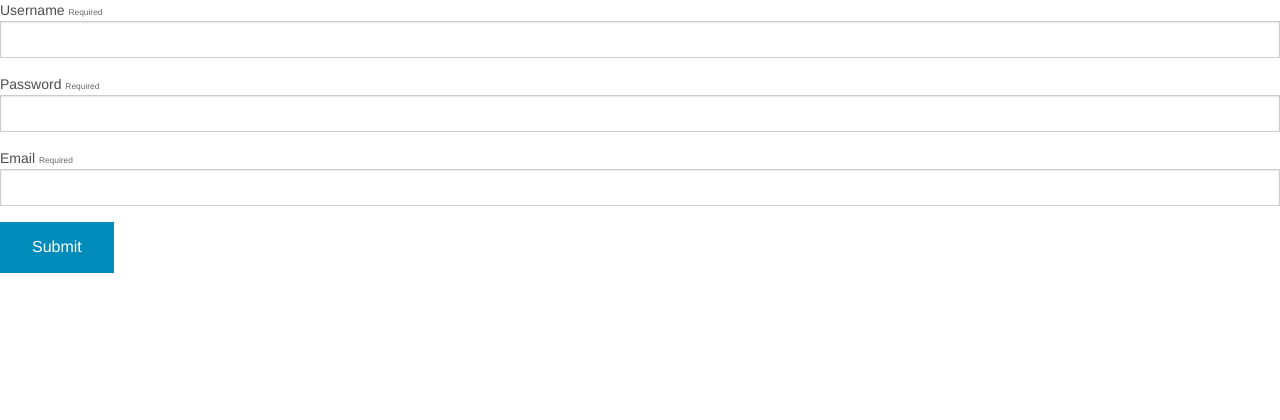
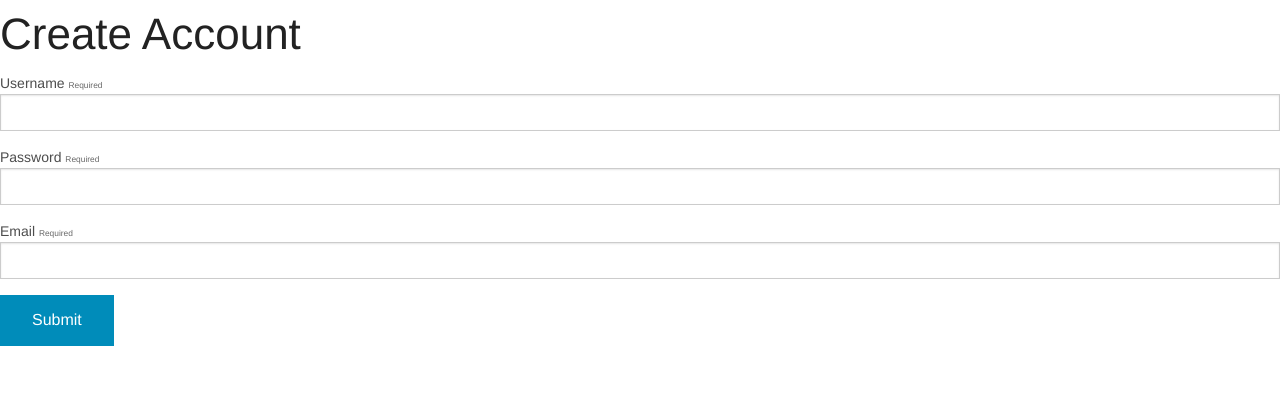
Before and after one commit to pmagent2013/2014MaristHackathon, a PHP site: page /create.php in a window 1280 px wide. Shown: the top 420 px of the page. Before the commit the page ends 273 px from the top, so only its background shows below. Run offline with PHP 8.4, Linux system fonts and the light colour scheme; some libraries are stand-ins or nearby versions.

Commit message:
Starting to make it look less shit

```diff
--- a/create.php
+++ b/create.php
@@ -4,7 +4,7 @@
   <head>
     <meta charset="utf-8" />
     <meta name="viewport" content="width=device-width, initial-scale=1.0" />
-    <title>MaristNotes</title>
+    <title>Create Account</title>
     <link rel="stylesheet" href="css/foundation.css" />
     <script src="js/vendor/modernizr.js"></script>
      <link rel="stylesheet" href="http://code.jquery.com/ui/1.10.1/themes/base/jquery-ui.css">
@@ -14,6 +14,7 @@
    <script src="http://code.jquery.com/ui/1.10.1/jquery-ui.js"></script>
   </head>
   <body>
+    <h1>Create Account</h1>
     <form data-abide>
   <div class="name-field">
     <label>Username <small>required</small>
```
